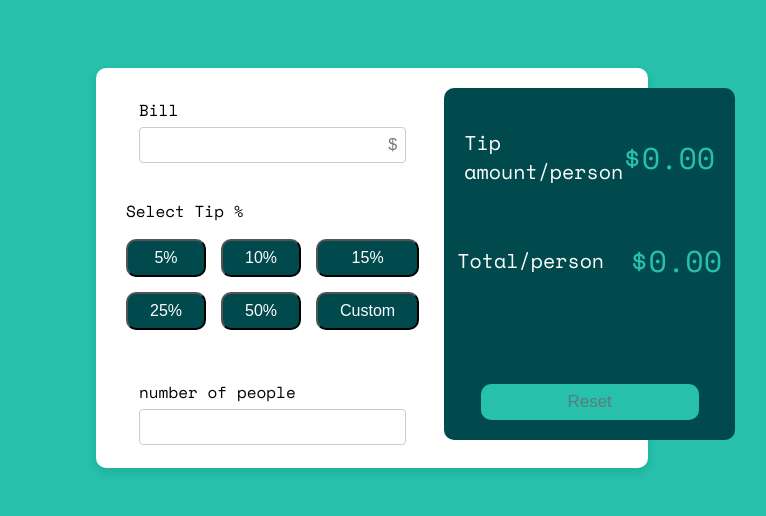
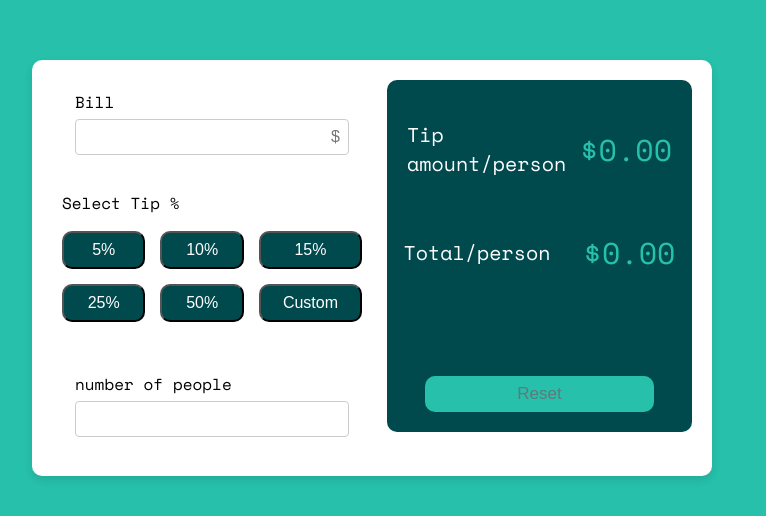
Before and after one commit to abdomontasser/Tip-calculator, a plain HTML site: page index.html in a window 1280 px wide. Shown: the part 132-648 px from the top of the page, without its empty margins (268-1034 px from the left). Drawn offline with nearby package versions, Linux system fonts and the light colour scheme.

Commit message:
modify style file

```diff
--- a/style.css
+++ b/style.css
@@ -30,8 +30,8 @@ body
     display: grid;
     grid-template-columns: repeat(2,1fr);
     background-color: var(--White);
-    width: 40%;
-    height: 45vh;
+    width: 50%;
+    height: 47vh;
     border-radius: 10px;
     padding: 20px;
     box-shadow: 0 4px 8px rgba(0, 0, 0, 0.1);
```
